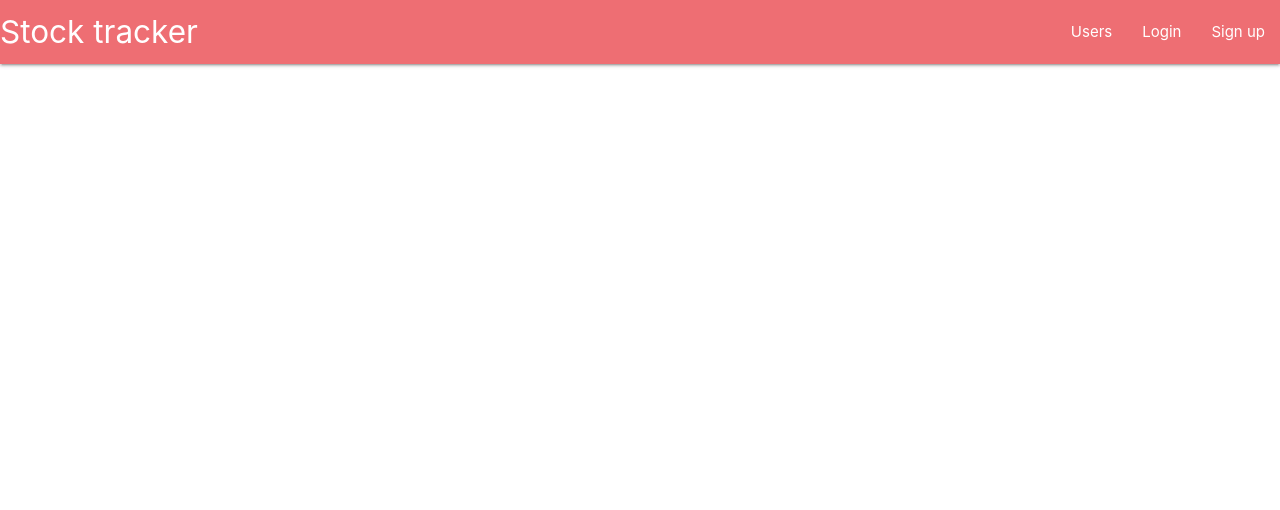
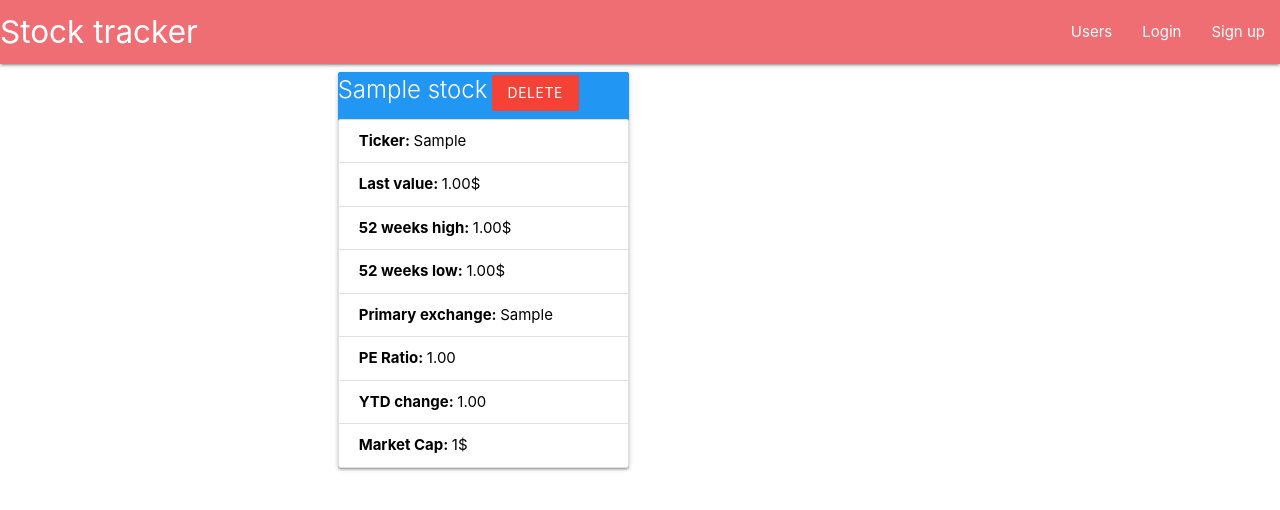
Before and after one commit to IvanciuVlad/stock_tracker, a Django app: a page that uses stocks/templates/stocks/stock_detail.html in a window 1280 px wide. Shown: the top 510 px of the page. Run offline with Django 3.2, Linux system fonts and the light colour scheme; tables that the repository leaves empty hold one stand-in row (values such as "Sample post"); some libraries are stand-ins or nearby versions.

Commit message:
Added more details

```diff
--- a/stocks/models.py
+++ b/stocks/models.py
@@ -10,7 +10,13 @@ class Stock(models.Model):
     user = models.ForeignKey(User, related_name='stocks', on_delete=models.DO_NOTHING, null=True, blank=True,)
     ticker = models.CharField(max_length=4)
     last_value = models.DecimalField(max_digits=6, decimal_places=2, null=True)
+    week52High = models.DecimalField(max_digits=6, decimal_places=2, null=True)
+    week52Low = models.DecimalField(max_digits=6, decimal_places=2, null=True)
+    primary_exchange = models.CharField(max_length=10, null=True)
     company_name = models.CharField(max_length=96)
+    ytd_change = models.DecimalField(max_digits=6, decimal_places=2, null=True)
+    pe_ratio = models.DecimalField(max_digits=6, decimal_places=2, null=True)
+    market_cap = models.PositiveIntegerField(null=True)
 
     def __str__(self):
         return self.ticker
@@ -22,6 +28,12 @@ class Stock(models.Model):
         print(stock_attributes)
         self.last_value = stock_attributes['latestPrice']
         self.company_name = stock_attributes['companyName']
+        self.week52Low = stock_attributes['week52Low']
+        self.week52High = stock_attributes['week52High']
+        self.primary_exchange = stock_attributes['primaryExchange']
+        self.pe_ratio = stock_attributes['peRatio']
+        self.market_cap = stock_attributes['marketCap']
+        self.ytd_change = stock_attributes['ytdChange']
 
     def get_absolute_url(self):
         return reverse('stocks:for_user', kwargs={'username': self.user.username})
--- a/stocks/templates/stocks/_stock.html
+++ b/stocks/templates/stocks/_stock.html
@@ -7,7 +7,7 @@
             <li class="collection-item"><b>Last value:</b> {{ stock.last_value }}$</li>
         </ul>
         <div class="card-action">
-            <a href="#" class="btn blue btn-flat white-text">Details</a>
+            <a href="{% url 'stocks:single' username=stock.user.username pk=stock.pk %}" class="btn blue btn-flat white-text">Details</a>
             <a href="{% url 'stocks:delete' pk=stock.pk %}" class="btn red btn-flat white-text">Delete</a>
         </div>
 
--- a/stocks/templates/stocks/stock_detail.html
+++ b/stocks/templates/stocks/stock_detail.html
@@ -2,7 +2,23 @@
 
 
 {% block post_content %}
-    <div class="col sm12 md6">
-        {% include "posts/_post.html" %}
+    <div class="col s12 m6">
+        <div class=" card blue white-text">
+
+            <span class="card-title">{{ stock.company_name }}</span>
+            <a href="{% url 'stocks:delete' pk=stock.pk %}" class="btn red btn-flat white-text">Delete</a>
+
+            <ul class="collection black-text">
+                <li class="collection-item"><b>Ticker: </b> {{ stock.ticker }}</li>
+                <li class="collection-item"><b>Last value: </b> {{ stock.last_value }}$</li>
+                <li class="collection-item"><b>52 weeks high: </b> {{ stock.week52High }}$</li>
+                <li class="collection-item"><b>52 weeks low: </b> {{ stock.week52Low }}$</li>
+                <li class="collection-item"><b>Primary exchange: </b> {{ stock.primary_exchange }}</li>
+                <li class="collection-item"><b>PE Ratio: </b> {{ stock.pe_ratio }}</li>
+                <li class="collection-item"><b>YTD change: </b> {{ stock.ytd_change }}</li>
+                <li class="collection-item"><b>Market Cap: </b> {{ stock.market_cap }}$</li>
+            </ul>
+
+        </div>
     </div>
 {% endblock %}
```
Also changed, not shown: stocks/templates/stocks/user_stock_list.html (+3 -6 lines), stocks/migrations/0008_auto_20201015_1210.py (added), stocks/migrations/0009_stock_ytd_change.py (added).
